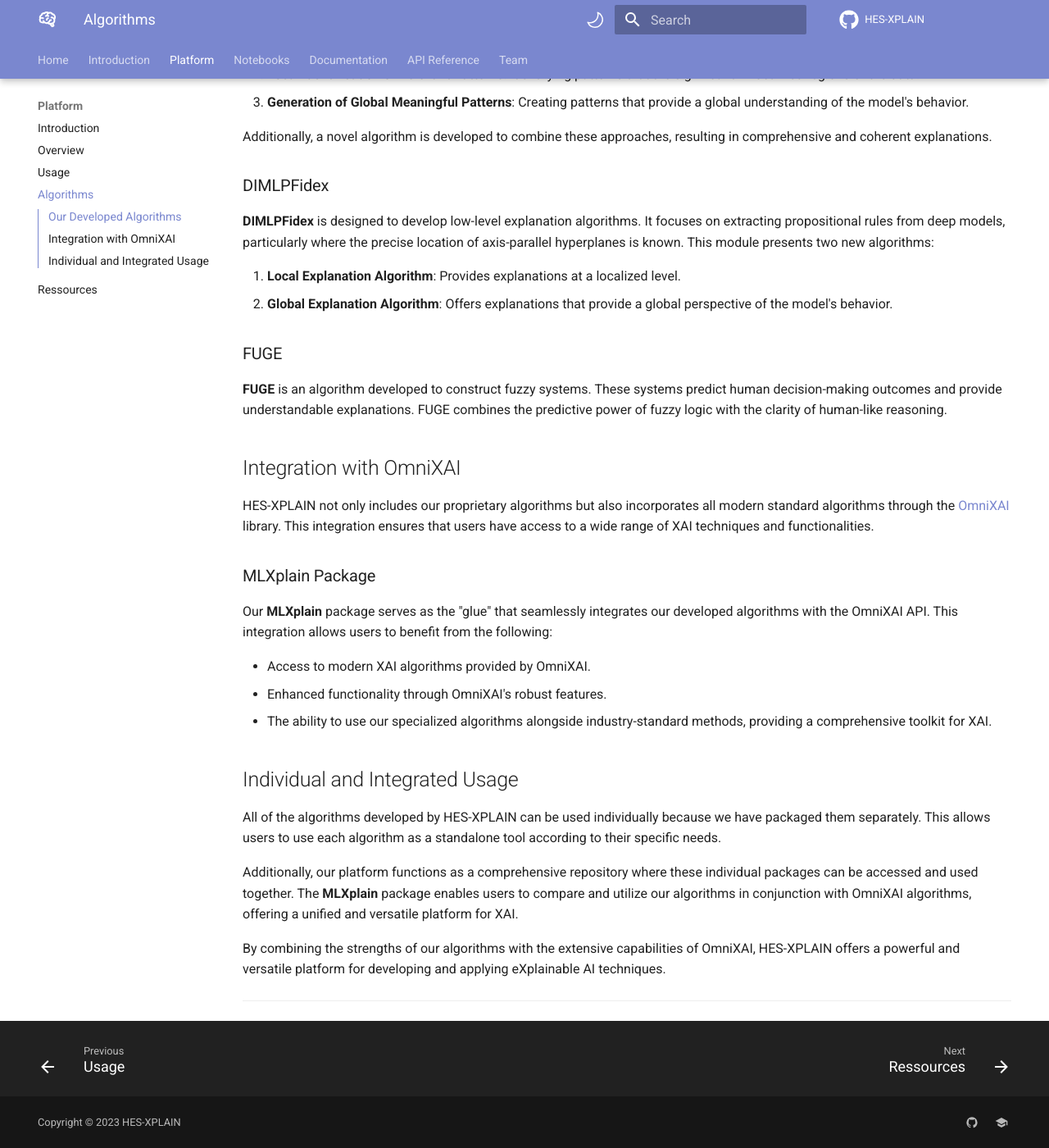
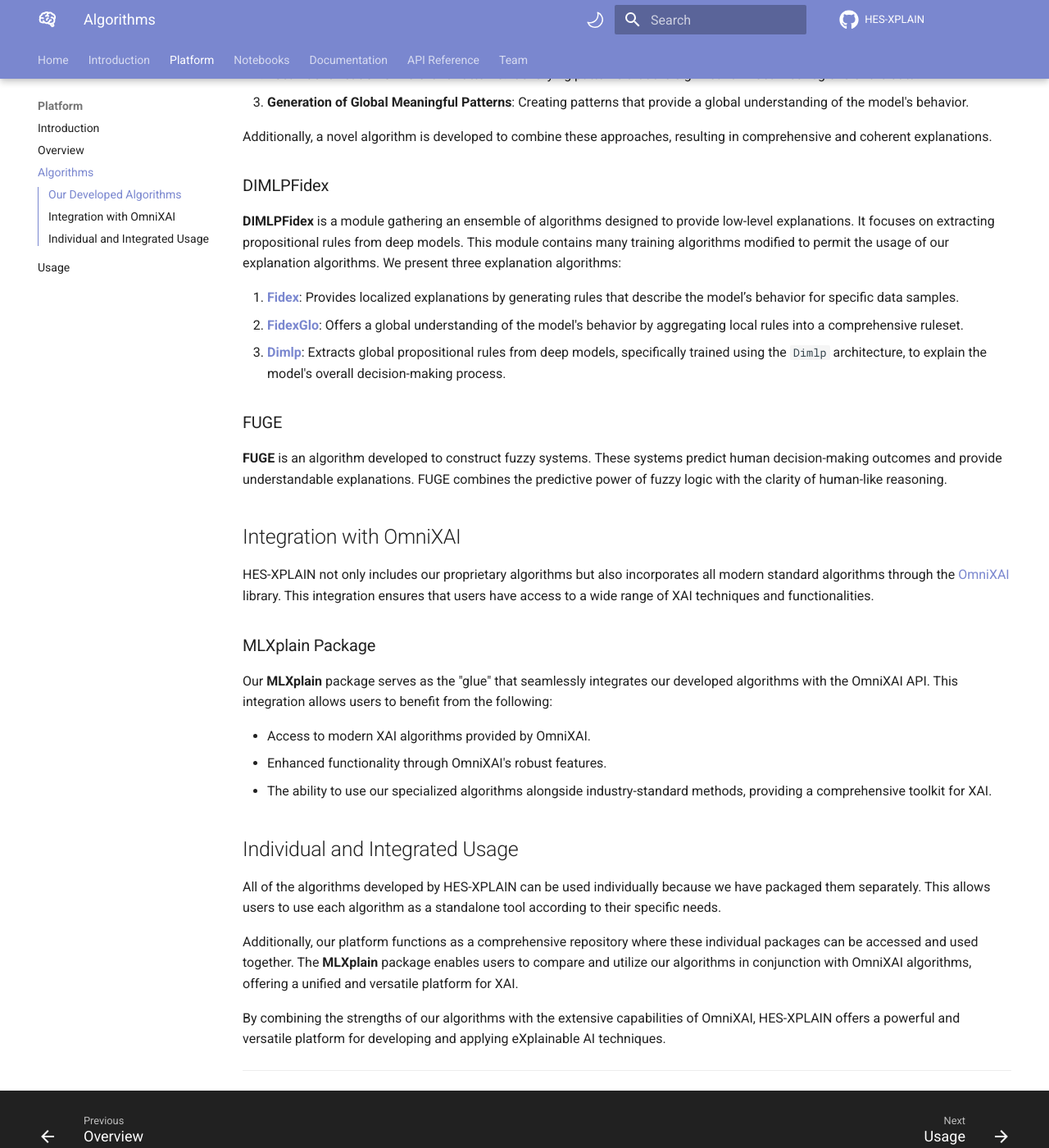
Before and after one commit to HES-XPLAIN/hes-xplain.github.io, an MkDocs documentation site: the page built from docs/platform/algos.md, in a window 1280 px wide and 1400 px high, scrolled down 593 px. Shown: the whole window at 82% size. Built offline with MkDocs 1.6.1 and Material for MkDocs 9.7.7, drawn with Linux system fonts in a browser that asks for light colours; comment, search, counter and statistics services are not loaded.

Commit message:
Some modifications on platform tab

```diff
--- a/docs/platform/algos.md
+++ b/docs/platform/algos.md
@@ -22,11 +22,11 @@ Additionally, a novel algorithm is developed to combine these approaches, result
 
 ### DIMLPFidex
 
-**DIMLPFidex** is designed to develop low-level explanation algorithms. It focuses on extracting propositional rules from deep models, particularly where the precise location of
-axis-parallel hyperplanes is known. This module presents two new algorithms:
+**DIMLPFidex** is a module gathering an ensemble of algorithms designed to provide low-level explanations. It focuses on extracting propositional rules from deep models. This module contains many training algorithms modified to permit the usage of our explanation algorithms. We present three explanation algorithms:
 
-1. **Local Explanation Algorithm**: Provides explanations at a localized level.
-2. **Global Explanation Algorithm**: Offers explanations that provide a global perspective of the model's behavior.
+1. **[Fidex](../../documentation/algorithms/fidex/fidex/)**: Provides localized explanations by generating rules that describe the model’s behavior for specific data samples.
+2. **[FidexGlo](../../documentation/algorithms/fidex/fidexglorules/)**: Offers a global understanding of the model's behavior by aggregating local rules into a comprehensive ruleset.
+3. **[Dimlp](../../documentation/algorithms/dimlp/overview/)**: Extracts global propositional rules from deep models, specifically trained using the `Dimlp` architecture, to explain the model's overall decision-making process.
 
 ### FUGE
 
--- a/mkdocs.yml
+++ b/mkdocs.yml
@@ -15,9 +15,8 @@ nav:
   - Platform:
     - Introduction: platform/introduction.md
     - Overview: platform/overview.md
+    - Algorithms: platform/algos.md
     - Usage: platform/usage.md
-    - Algorithms: platform/algos.md
-    - Ressources: platform/ressources.md
   - Notebooks: notebooks.md
   - Documentation:
     - Overview: documentation/overview.md
```
Also changed, not shown: docs/platform/introduction.md (+48 -6 lines).
